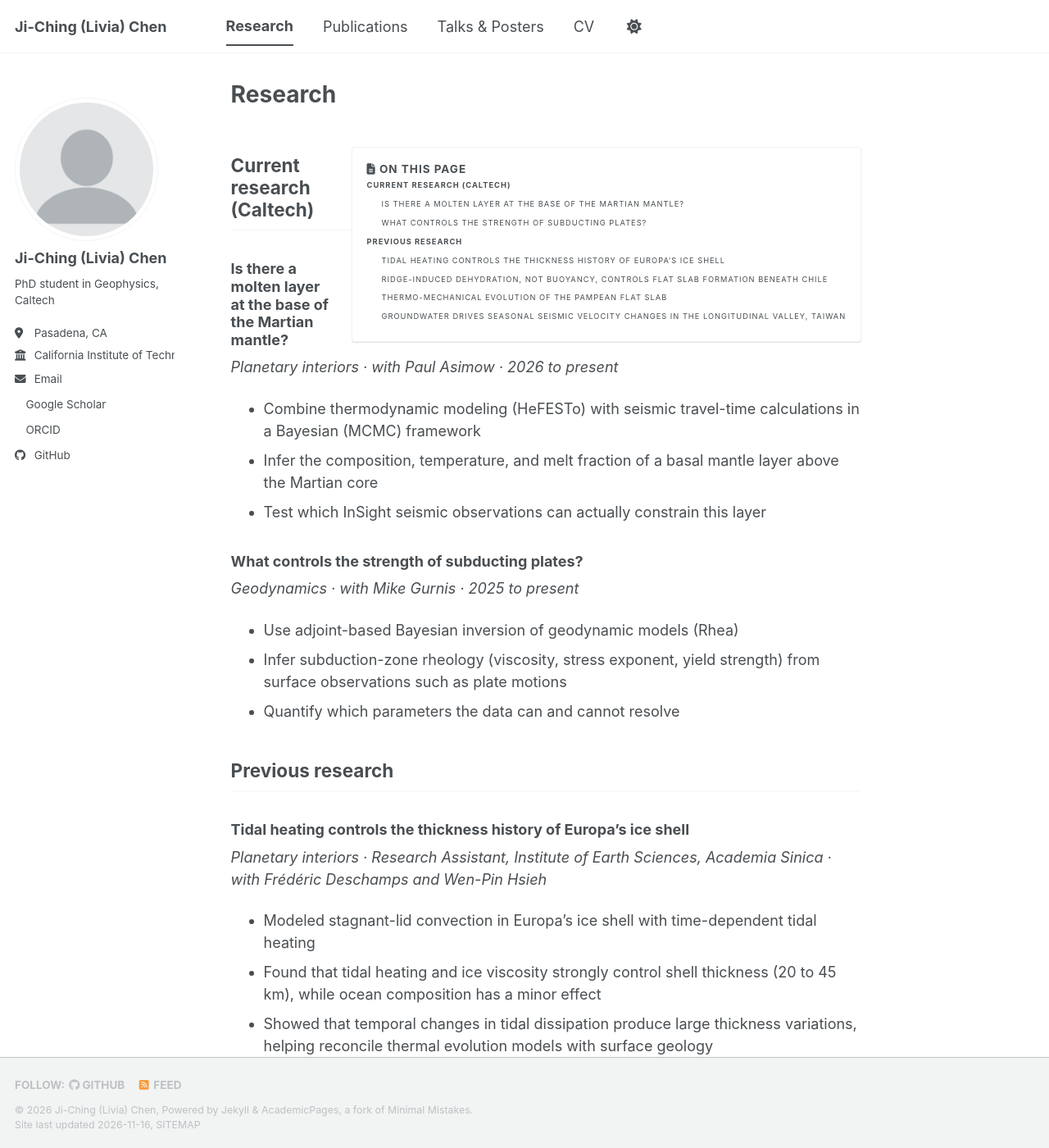
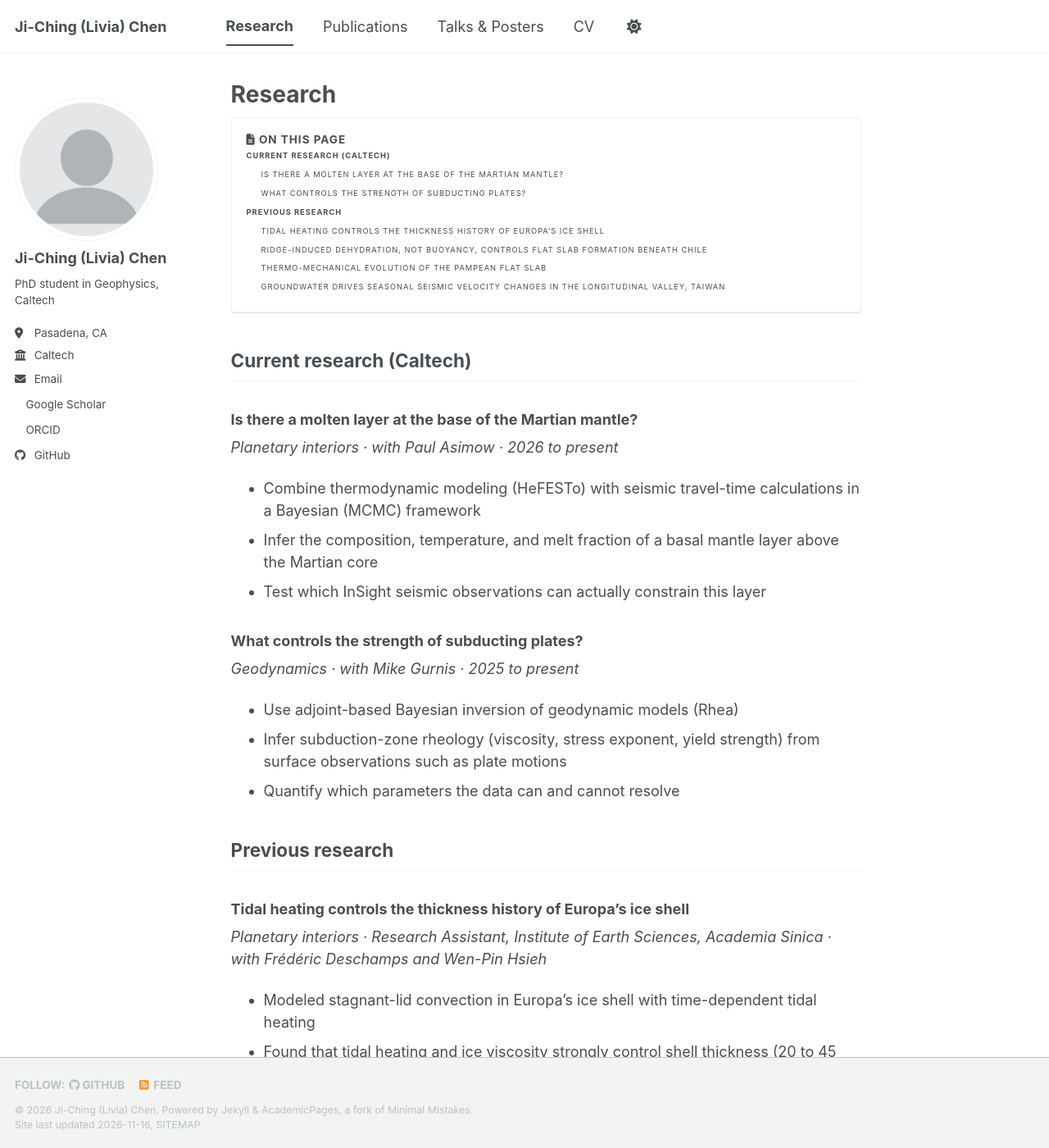
Before and after one commit to chingchenn/chingchenn.github.io, a Jekyll site: the page built from _pages/research.md, in a window 1280 px wide and 1400 px high. Shown: the whole window at 82% size. Built offline with Jekyll 4.4.1, drawn with Linux system fonts in a browser that asks for light colours; a script bundle is joined from its source files by our own code; a style sheet for code colours, icons or effects is not loaded.

Commit message:
Fix TOC overlap

```diff
--- a/_config.yml
+++ b/_config.yml
@@ -28,7 +28,7 @@ author:
   pronouns         : # example: "she/her"
   bio              : "PhD student in Geophysics, Caltech"
   location         : "Pasadena, CA"
-  employer         : "California Institute of Technology"
+  employer         : "Caltech"
   uri              : # URL
   email            : "jcchen2@caltech.edu"
 
--- a/assets/css/main.scss
+++ b/assets/css/main.scss
@@ -36,3 +36,23 @@
     "layout/archive",
     "layout/sidebar"
 ;
+
+/* Research page table of contents:
+   narrow screens: normal box above the content (no overlap)
+   wide screens: fixed in the empty right margin, follows scrolling */
+.sidebar__right.sticky {
+  float: none;
+  position: static;
+  width: auto;
+  margin: 0 0 2em 0;
+
+  @media (min-width: 1400px) {
+    position: fixed;
+    top: 6em;
+    right: 1.5em;
+    width: 13em;
+    max-height: calc(100vh - 8em);
+    overflow-y: auto;
+    margin: 0;
+  }
+}
```
